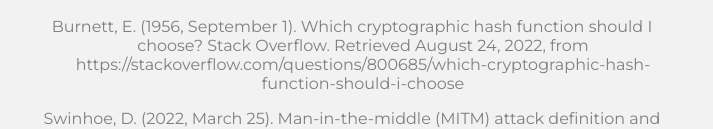
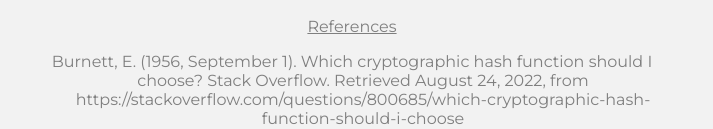
Before and after one commit to Reynard-G/Reynard-G.github.io, a plain HTML site: page CS-II/Essays/fingerprints.html in a window 1280 px wide. Shown: the part 1446-1575 px from the top of the page, without its empty margins (296-1009 px from the left). Drawn offline with nearby package versions, Linux system fonts and the light colour scheme.

Commit message:
references header

```diff
--- a/CS-II/Essays/fingerprints.html
+++ b/CS-II/Essays/fingerprints.html
@@ -72,8 +72,9 @@
 	component of this is a false-negative, which occurs when you believe you are not being monitored when you are.
       </p>
     </div>
+    <img src="https://codermerlin.com/users/reynard-gunawan/Fingerprints.png" alt="Authenticate Fingerprint Diagram">
+    <p><u>References</u></p>
     <div class="hanging">
-      <img src="https://codermerlin.com/users/reynard-gunawan/Fingerprints.png" alt="Authenticate Fingerprint Diagram">
       <p>Burnett, E. (1956, September 1). Which cryptographic hash function should I choose? Stack Overflow. Retrieved August 24, 2022, from https://stackoverflow.com/questions/800685/which-cryptographic-hash-function-should-i-choose </p>
       <p>Swinhoe, D. (2022, March 25). Man-in-the-middle (MITM) attack definition and examples. CSO Online. Retrieved August 24, 2022, from https://www.csoonline.com/article/3340117/man-in-the-middle-attack-definition-and-examples.html </p>
     </div>
```
Also changed, not shown: CS-II/Essays/AI Sentience.html (+1 -0 lines).
